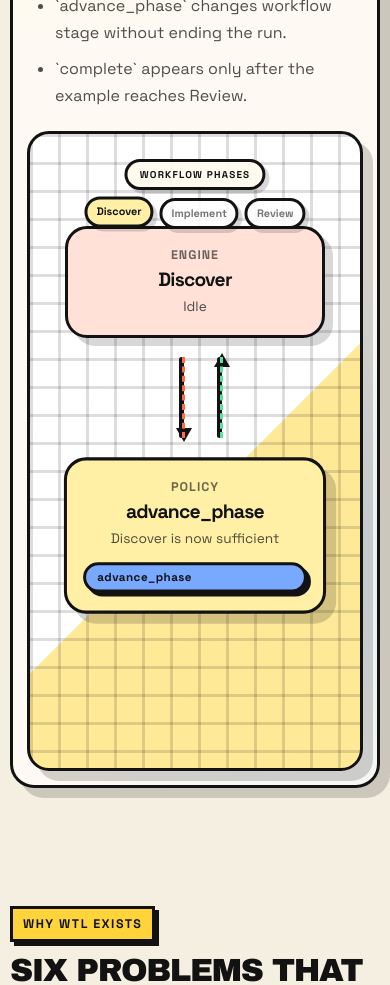
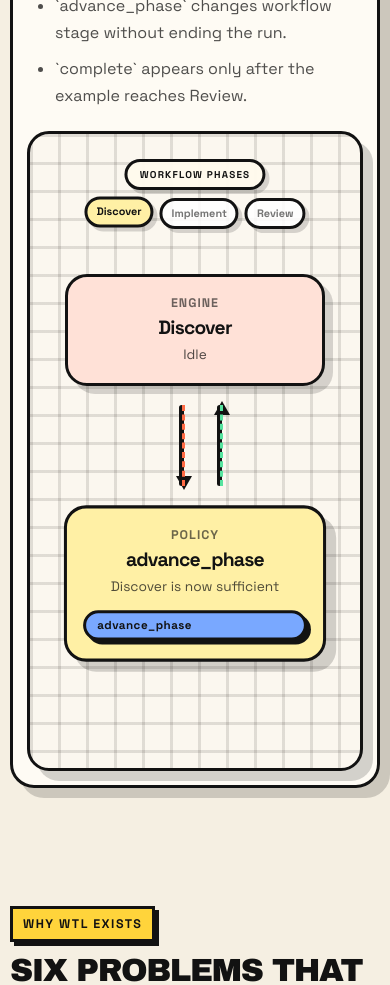
Before and after one commit to siisee11/what-the-loop.spec, a React (Vite) app in the folder explanation/: page / in a window 390 px wide. Shown: the part 4140-5125 px from the top of the page. Built offline with nearby package versions, Linux system fonts and the light colour scheme.

Commit message:
Simplify workflow backgrounds

```diff
--- a/explanation/src/styles.css
+++ b/explanation/src/styles.css
@@ -1797,6 +1797,7 @@ h3 {
   display: grid;
   gap: 16px;
   height: 100%;
+  padding-top: 56px;
 }
 
 .workflow-top-row,
@@ -2442,6 +2443,10 @@ h3 {
     width: 100%;
     min-height: 640px;
     padding: 92px 14px 14px;
+  }
+
+  .workflow-frame {
+    padding-top: 48px;
   }
 
   .wtl-node {
@@ -3542,10 +3547,7 @@ h2 {
   padding: 18px;
   border: 3px solid var(--ink);
   border-radius: 24px;
-  background:
-    radial-gradient(circle at 12% 18%, rgba(255, 235, 108, 0.24), transparent 30%),
-    radial-gradient(circle at 84% 84%, rgba(125, 188, 255, 0.18), transparent 28%),
-    rgba(255, 252, 246, 0.9);
+  background: rgba(255, 252, 246, 0.92);
   box-shadow: 10px 10px 0 rgba(18, 18, 18, 0.18);
   overflow: hidden;
 }
@@ -3598,6 +3600,14 @@ h2 {
     linear-gradient(var(--grid-line) 3px, transparent 3px),
     linear-gradient(90deg, var(--grid-line) 3px, transparent 3px),
     linear-gradient(135deg, rgba(255, 255, 255, 0.96) 0 56%, rgba(255, 232, 143, 0.92) 56% 100%);
+  background-size: 28px 28px, 28px 28px, 100% 100%;
+}
+
+.diagram-main-visual .workflow-diagram {
+  background:
+    linear-gradient(rgba(29, 23, 17, 0.12) 3px, transparent 3px),
+    linear-gradient(90deg, rgba(29, 23, 17, 0.12) 3px, transparent 3px),
+    #fbf7ef;
   background-size: 28px 28px, 28px 28px, 100% 100%;
 }
 
```
